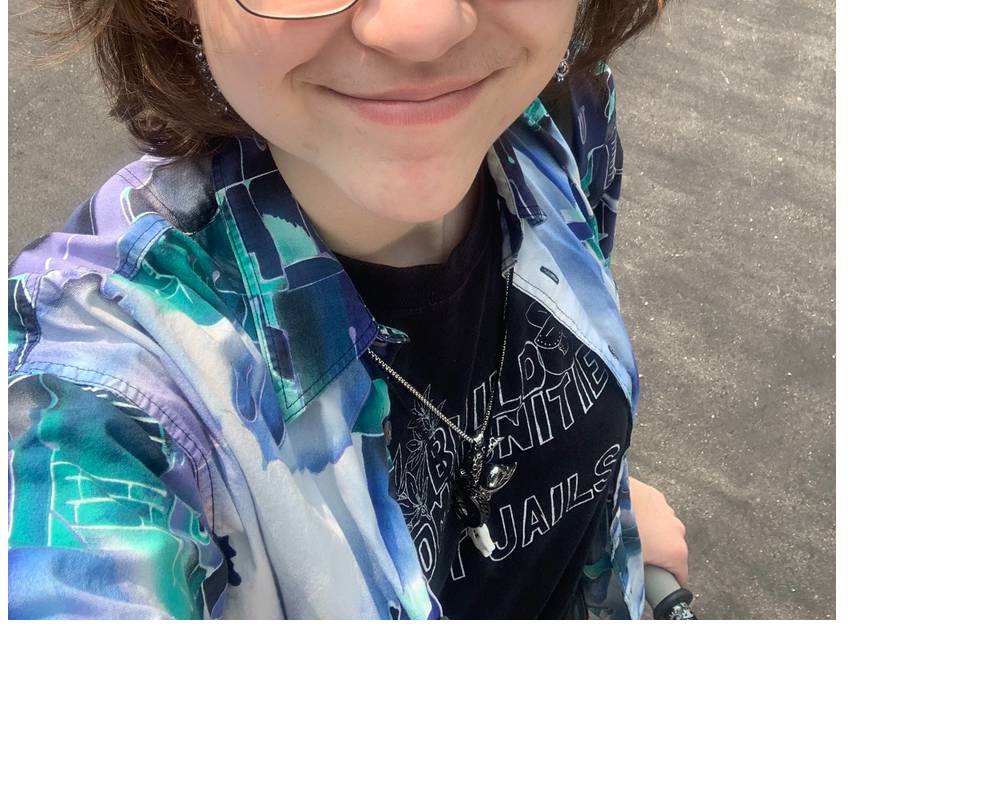
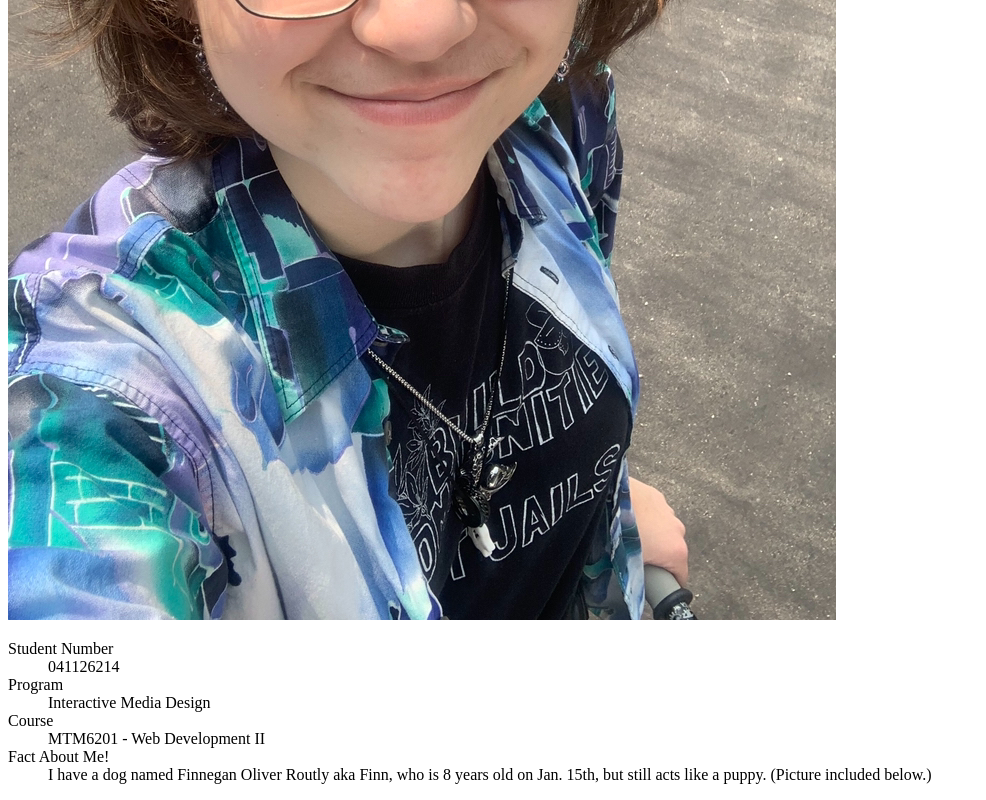
Before and after one commit to rout0052/mtm6201-week1, a plain HTML site: page index.html in a window 1280 px wide. Shown: the part 516-1316 px from the top of the page, without its empty margins (0-986 px from the left). Before the commit the page ends 1148 px from the top, so only its background shows below. Drawn offline with Linux system fonts and the light colour scheme.

Commit message:
Adds description list

```diff
--- a/index.html
+++ b/index.html
@@ -8,5 +8,18 @@
 <body>
     <h1>Taro Routly</h1>
     <img src="taro-picture.jpg" alt="This picture shows a white guy (Taro, he/they) smiling. He has wavy brown medium length hair with hair falling in front of their eyes and rounded square glasses. They are wearing a button-up with an abstract blue-white pattern over top of a black t-shirt with white text that says 'Build Communities, Not Jails', and multiple silver necklaces. The background is concrete.">
+    <dl>
+        <dt>Student Number</dt>
+        <dd>041126214</dd>
+
+        <dt>Program</dt>
+        <dd>Interactive Media Design</dd>
+
+        <dt>Course</dt>
+        <dd>MTM6201 - Web Development II</dd>
+
+        <dt>Fact About Me!</dt>
+        <dd>I have a dog named Finnegan Oliver Routly aka Finn, who is 8 years old on Jan. 15th, but still acts like a puppy. &#40;Picture included below.&#41; </dd>
+    </dl>
 </body>
 </html>
```
